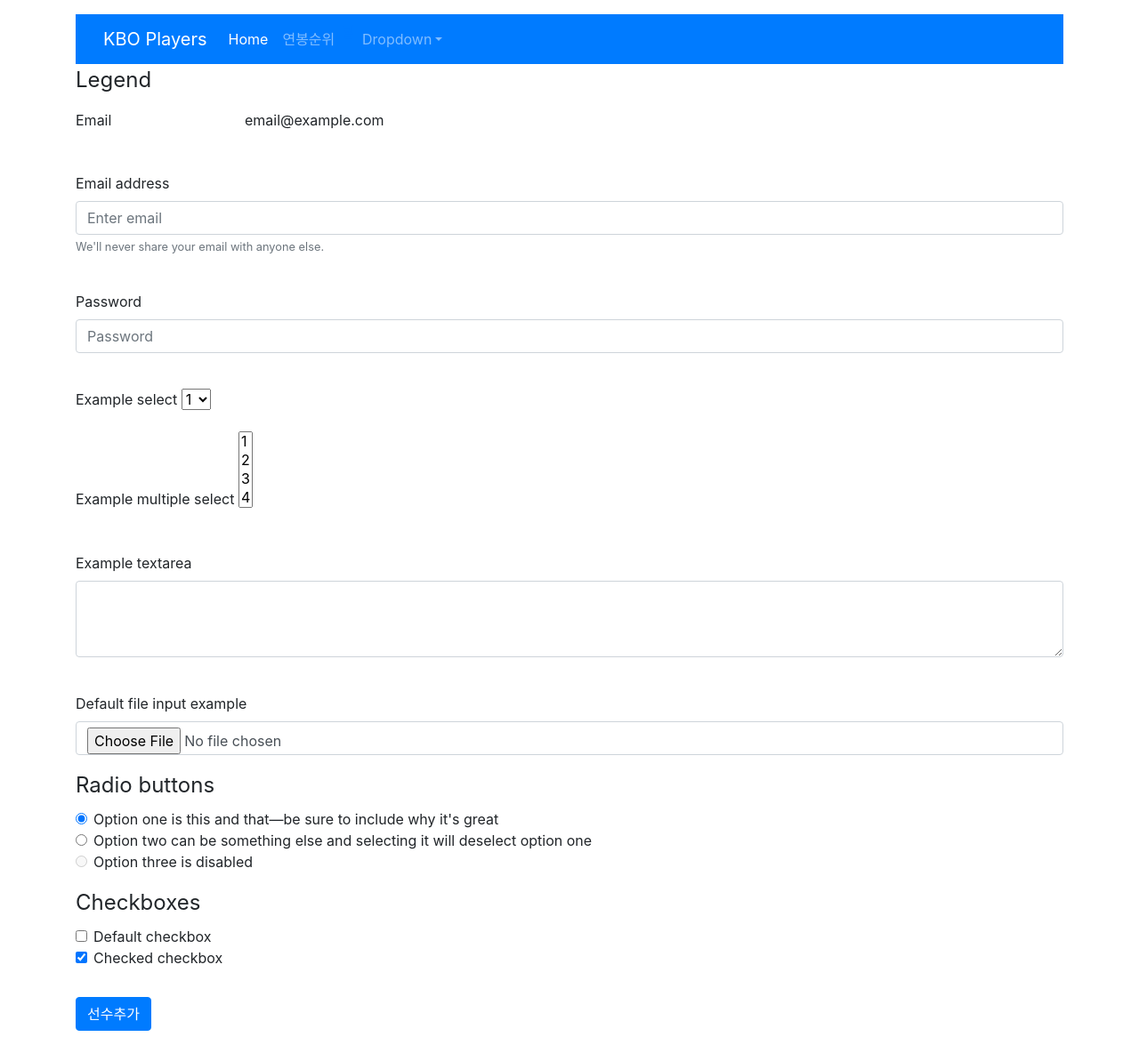
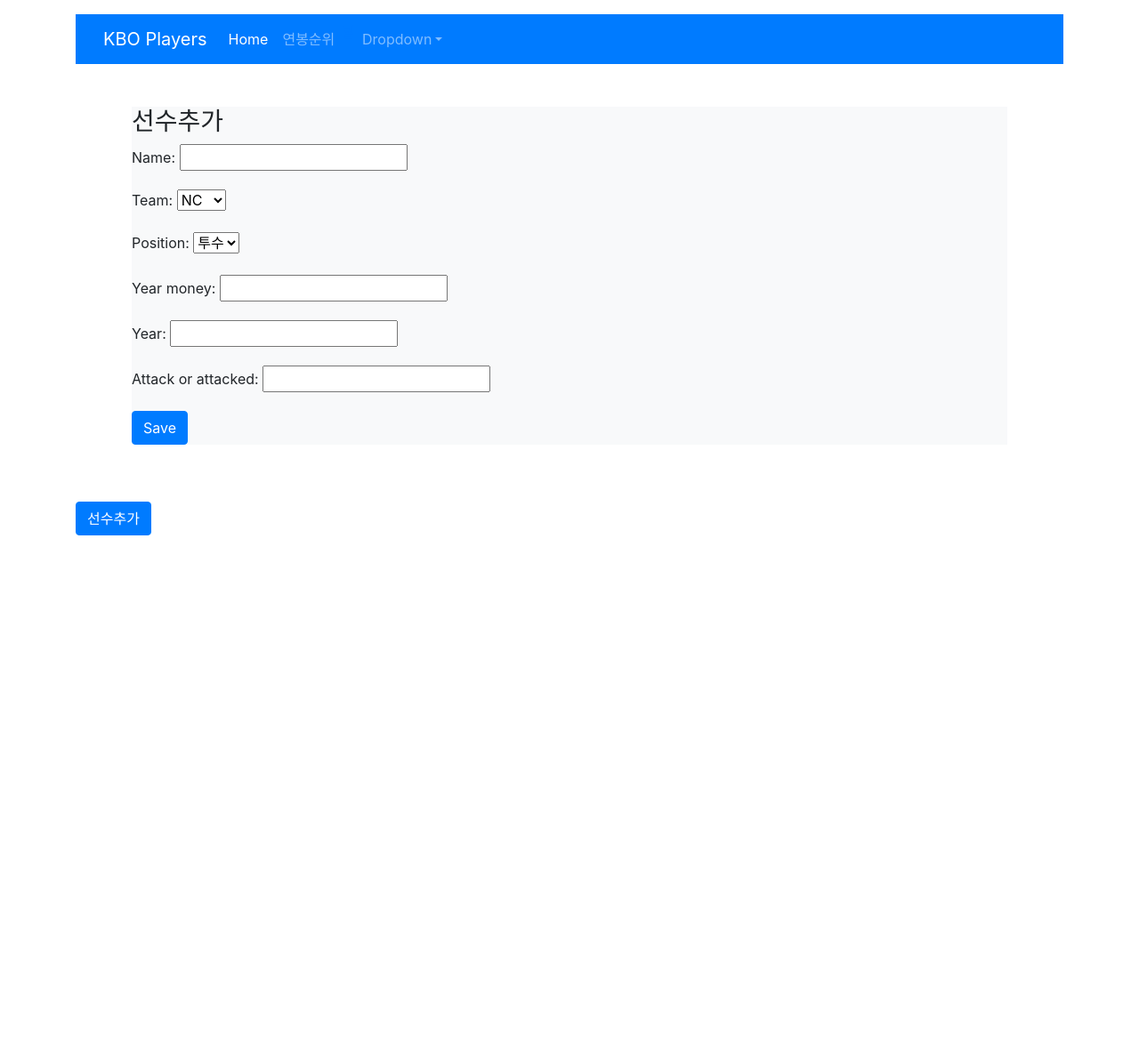
Before and after one commit to JongHwaShin/Django_mini_project, a Django app: page /kboplayer/new/ in a window 1280 px wide. Shown: the whole page at 89% size. After the commit the page ends 602 px from the top, so only its background shows below. Run offline with Django 3.2, Linux system fonts and the light colour scheme; some libraries are stand-ins or nearby versions.

Commit message:
new player add and delete function

```diff
--- a/kbo/kbo_player/forms.py
+++ b/kbo/kbo_player/forms.py
@@ -4,4 +4,4 @@ from .models import Kboplayer
 class PlayerForm(forms.ModelForm):
     class Meta:
         model = Kboplayer
-        fields = ('name','team','position','year_money')
+        fields = ('name','team','position','year_money','year','attack_or_attacked')
--- a/kbo/kbo_player/models.py
+++ b/kbo/kbo_player/models.py
@@ -15,8 +15,10 @@ class Kboplayer(models.Model):
     team = models.CharField(max_length=10,choices=team_choices,default=None) #소속팀명
     position = models.CharField(max_length=5,choices=position_choices,default=None) #포지션
     year_money = models.CharField(max_length=1000,null=True)
+    year = models.CharField(max_length=100,null=True)
     created_date = models.DateTimeField(default=timezone.now)
     update_date = models.DateTimeField(blank=True,null=True)
+    attack_or_attacked = models.CharField(max_length=100,null=True)
 
 
 
@@ -24,4 +26,4 @@ class Kboplayer(models.Model):
         self.published_date = timezone.now()
         self.save()
     def __str__(self):
-        return self.name
+        return self.name + '(' + self.year + ')'
--- a/kbo/kbo_player/templates/kbo_player/base.html
+++ b/kbo/kbo_player/templates/kbo_player/base.html
@@ -1,6 +1,7 @@
 <!DOCTYPE html>
 {% load static %}
 <link rel="stylesheet" type="text/css" href="{% static 'css/bootstrap.min.css'%}">
+
 <html lang="ko">
 
 <div class="container my-3">
@@ -51,16 +52,20 @@
 
 
 </table>
+    <script src="https://code.jquery.com/jquery-3.2.1.min.js"></script>
     <script type="text/javascript">
       function moveNewPlayer(){
+
         location.href = "{% url 'kbo_player_new' %}";
       }
+
 
     </script>
     <button type="button" class="btn btn-primary" onclick="moveNewPlayer()">선수추가</button>
 
 
 
+
 </div>
 
 </html>
--- a/kbo/kbo_player/templates/kbo_player/kbo_new_player.html
+++ b/kbo/kbo_player/templates/kbo_player/kbo_new_player.html
@@ -1,96 +1,19 @@
 {% extends 'kbo_player/base.html' %}
 
 {% block content %}
+<div class="container">
+    <div class="bg-light m-5">
+
+<h3>선수추가</h3>
+<form class="post-form" method="POST">
 
 
-<form method="POST">
-    <fieldset>
-        <legend>Legend</legend>
-        <div class="form-group row">
-            <label class="col-sm-2 col-form-label" for="staticEmail">Email</label>
-            <div class="col-sm-10">
-                <input class="form-control-plaintext" id="staticEmail" readonly="" type="text"
-                       value="email@example.com">
-            </div>
-        </div>
-        <div class="form-group">
-            <label class="form-label mt-4" for="exampleInputEmail1">Email address</label>
-            <input aria-describedby="emailHelp" class="form-control" id="exampleInputEmail1" placeholder="Enter email"
-                   type="email">
-            <small class="form-text text-muted" id="emailHelp">We'll never share your email with anyone else.</small>
-        </div>
-        <div class="form-group">
-            <label class="form-label mt-4" for="exampleInputPassword1">Password</label>
-            <input class="form-control" id="exampleInputPassword1" placeholder="Password" type="password">
-        </div>
-        <div class="form-group">
-            <label class="form-label mt-4" for="exampleSelect1">Example select</label>
-            <select class="form-select" id="exampleSelect1">
-                <option>1</option>
-                <option>2</option>
-                <option>3</option>
-                <option>4</option>
-                <option>5</option>
-            </select>
-        </div>
-        <div class="form-group">
-            <label class="form-label mt-4" for="exampleSelect2">Example multiple select</label>
-            <select class="form-select" id="exampleSelect2" multiple="">
-                <option>1</option>
-                <option>2</option>
-                <option>3</option>
-                <option>4</option>
-                <option>5</option>
-            </select>
-        </div>
-        <div class="form-group">
-            <label class="form-label mt-4" for="exampleTextarea">Example textarea</label>
-            <textarea class="form-control" id="exampleTextarea" rows="3"></textarea>
-        </div>
-        <div class="form-group">
-            <label class="form-label mt-4" for="formFile">Default file input example</label>
-            <input class="form-control" id="formFile" type="file">
-        </div>
-        <fieldset class="form-group">
-            <legend class="mt-4">Radio buttons</legend>
-            <div class="form-check">
-                <label class="form-check-label">
-                    <input checked="" class="form-check-input" id="optionsRadios1" name="optionsRadios"
-                           type="radio" value="option1">
-                    Option one is this and that—be sure to include why it's great
-                </label>
-            </div>
-            <div class="form-check">
-                <label class="form-check-label">
-                    <input class="form-check-input" id="optionsRadios2" name="optionsRadios" type="radio"
-                           value="option2">
-                    Option two can be something else and selecting it will deselect option one
-                </label>
-            </div>
-            <div class="form-check disabled">
-                <label class="form-check-label">
-                    <input class="form-check-input" disabled="" id="optionsRadios3" name="optionsRadios"
-                           type="radio" value="option3">
-                    Option three is disabled
-                </label>
-            </div>
-        </fieldset>
-        <fieldset class="form-group">
-            <legend class="mt-4">Checkboxes</legend>
-            <div class="form-check">
-                <input class="form-check-input" id="flexCheckDefault" type="checkbox" value="">
-                <label class="form-check-label" for="flexCheckDefault">
-                    Default checkbox
-                </label>
-            </div>
-            <div class="form-check">
-                <input checked="" class="form-check-input" id="flexCheckChecked" type="checkbox" value="">
-                <label class="form-check-label" for="flexCheckChecked">
-                    Checked checkbox
-                </label>
-            </div>
-        </fieldset>
+    {% csrf_token %}
+    {{ form.as_p }}
+    <button class="save btn btn-primary" type="submit">Save</button>
+    </div>
+</form>
 
 
-    </form>
 {% endblock %}
+</div>
--- a/kbo/kbo_player/urls.py
+++ b/kbo/kbo_player/urls.py
@@ -6,4 +6,6 @@ urlpatterns = [
     path('',views.kbo_player_list,name='kbo_player_list'),
     path('player/<int:pk>',views.kbo_player_detail,name = 'kbo_player_detail'),
     path('player/new/',views.kbo_player_new,name= 'kbo_player_new'),
+    path('player/<int:pk>/edit',views.kbo_player_edit,name='kbo_player_edit'),
+    path('player/<int:pk>/remove',views.kbo_player_remove,name='kbo_player_remove'),
 ]
--- a/kbo/kbo_player/views.py
+++ b/kbo/kbo_player/views.py
@@ -5,22 +5,45 @@ from .models import Kboplayer
 from .forms import PlayerForm
 
 
-def kbo_player_list(request):
+
+def kbo_player_list(request): #선수리스트
     kbo_player = Kboplayer.objects.all()
     return render(request,'kbo_player/kbo_list.html',{'players':kbo_player})
 
-def kbo_player_detail(request,pk):
+def kbo_player_detail(request,pk): #선수상세목록
     player_detail = Kboplayer.objects.get(pk=pk)
     return render(request,'kbo_player/kbo_detail_list.html',{'players_detail':player_detail})
 
-def kbo_player_new(request):
+def kbo_player_new(request): #새로운 선수 등록
     if request.method == "POST":
         form = PlayerForm(request.POST)
         if form.is_valid():
             player = form.save(commit=False)
+
             player.created_date = timezone.now()
+            player.update_date = timezone.now()
             player.save()
-            return redirect('kbo_player_detail',pk = player.pk)
+            return redirect('kbo_player_list')
     else:
         form = PlayerForm()
     return render(request,'kbo_player/kbo_new_player.html',{'form':form})
+
+
+
+def kbo_player_edit(request,pk): #선수수정
+    kbo_player = Kboplayer.objects.get(pk=pk)
+    if request.method == "POST":
+        form = PlayerForm(request.POST, instance=kbo_player)
+        if form.is_valid():
+            kbo_player = form.save(commit=False)
+            kbo_player.updated_date = timezone
+            kbo_player.save()
+            return  redirect('kbo_player_detail', pk = kbo_player.pk)
+    else:
+        form = PlayerForm(instance=kbo_player)
+    return render(request,'kbo_player/kbo_new_player.html',{'form':form})
+
+def kbo_player_remove(request,pk):
+    kbo_player = Kboplayer.objects.get(pk=pk)
+    kbo_player.delete()
+    return redirect('kbo_player_list')
```
Also changed, not shown: kbo/kbo_player/templates/kbo_player/kbo_detail_list.html (+11 -38 lines), kbo/kbo_player/templates/kbo_player/kbo_list.html (+5 -3 lines), kbo/db.sqlite3, kbo/kbo_player/migrations/0002_kboplayer_year.py (added), kbo/kbo_player/migrations/0003_kboplayer_attack_or_attacked.py (added), 1 other file.
